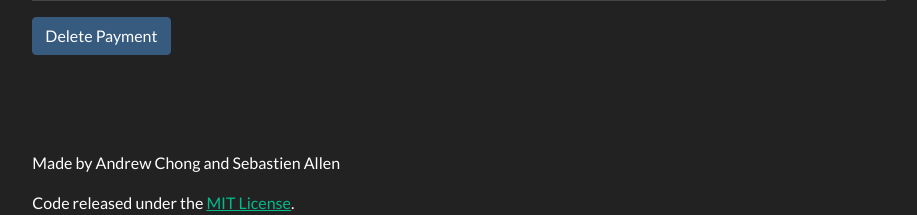
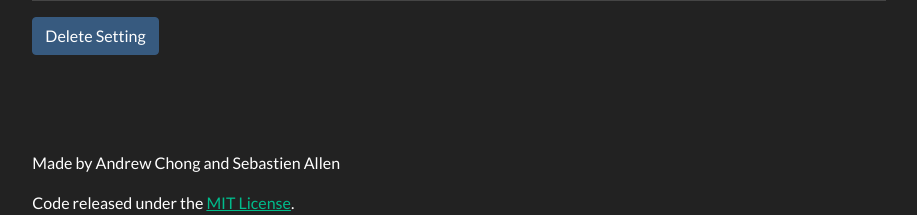
Before and after one commit to opheron/votr-flask, a Flask app: template templates/user_poll_settings.html in a window 1280 px wide. Shown: the part 968-1183 px from the top of the page, without its empty margins (181-1098 px from the left). Run offline with Flask 2, Linux system fonts and the light colour scheme; the template is opened without the code that fills it: values that come from a table or form of the project are taken from there, others are empty; some libraries are stand-ins or nearby versions.

Commit message:
fix incorrect button labels

```diff
--- a/templates/polls.html
+++ b/templates/polls.html
@@ -90,7 +90,7 @@
           </tbody>
         </table>
 
-        <button name="create-new-payment" type="submit" class="btn btn-primary">Create New Payment</button>
+        <button name="create-new-poll" type="submit" class="btn btn-primary">Create New Poll</button>
       </form>
     </div>
 {% endblock %}
--- a/templates/user_poll_settings.html
+++ b/templates/user_poll_settings.html
@@ -172,14 +172,14 @@
               {{ delete_user_poll_setting_form.user_poll_setting_id.label(class="form-label") }}
               <!-- user_poll_setting_id FIELD -->
               {{ delete_user_poll_setting_form.user_poll_setting_id(class="form-control" ) }}
-              <div id="create-payment_id-help" class="form-text">PK</div>
+              <div id="create-setting_id-help" class="form-text">PK</div>
             </div>
           </td>
         </tr>
       </tbody>
     </table>
 
-    <button name="delete-payment" type="submit" class="btn btn-primary">Delete Payment</button>
+    <button name="delete-setting" type="submit" class="btn btn-primary">Delete Setting</button>
   </form>
 </div>
 
```
